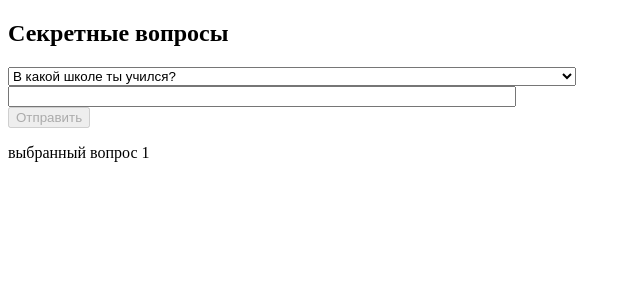
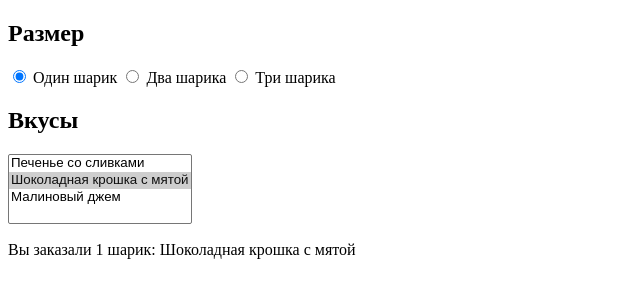
Before and after one commit to ruslan-bekshenev/svelte-learn, a Svelte app: page / in a window 1280 px wide. Shown: the top 300 px of the page, without its empty margins (0-640 px from the left). Built offline with nearby package versions, Linux system fonts and the light colour scheme.

Commit message:
Списки с множественным выбором

```diff
--- a/src/App.svelte
+++ b/src/App.svelte
@@ -1,39 +1,53 @@
 <script>
-    let questions = [
-        { id: 1, text: `В какой школе ты учился?` },
-        { id: 2, text: `Девичья фамилия твоей мамы?` },
-        { id: 3, text: `Любая другая персональная информация, которую злоумышленник спокойно нагуглит?` }
+    let scoops = 1;
+    let flavours = ['Шоколадная крошка с мятой'];
+
+    let menu = [
+        'Печенье со сливками',
+        'Шоколадная крошка с мятой',
+        'Малиновый джем'
     ];
 
-    let selected;
-
-    let answer = '';
-
-    function handleSubmit() {
-        alert(`Ответ на вопрос №${selected.id} (${selected.text}): "${answer}"`);
+    function join(flavours) {
+        if (flavours.length === 1) return flavours[0];
+        return `${flavours.slice(0, -1).join(', ')} и ${flavours[flavours.length - 1]}`;
     }
 </script>
 
-<h2>Секретные вопросы</h2>
+<h2>Размер</h2>
 
-<form on:submit|preventDefault={handleSubmit}>
-    <select bind:value={selected} on:change="{() => answer = ''}">
-        {#each questions as question}
-            <option value={question}>
-                {question.text}
-            </option>
-        {/each}
-    </select>
+<label>
+    <input type=radio bind:group={scoops} value={1}>
+    Один шарик
+</label>
 
-    <input bind:value={answer}>
+<label>
+    <input type=radio bind:group={scoops} value={2}>
+    Два шарика
+</label>
 
-    <button disabled={!answer} type=submit>
-        Отправить
-    </button>
-</form>
+<label>
+    <input type=radio bind:group={scoops} value={3}>
+    Три шарика
+</label>
 
-<p>выбранный вопрос {selected ? selected.id : '[ждём...]'}</p>
+<h2>Вкусы</h2>
 
-<style>
-    input { display: block; width: 500px; max-width: 100%; }
-</style>
+<select multiple bind:value={flavours}>
+    {#each menu as flavour}
+        <option value={flavour}>
+            {flavour}
+        </option>
+    {/each}
+</select>
+
+{#if flavours.length === 0}
+    <p>Выберите хотя бы один вкус</p>
+{:else if flavours.length > scoops}
+    <p>Нельзя выбрать вкусов больше, чем шариков!</p>
+{:else}
+    <p>
+        Вы заказали {scoops} {scoops === 1 ? 'шарик' : 'шарика'}:
+        {join(flavours)}
+    </p>
+{/if}
```
